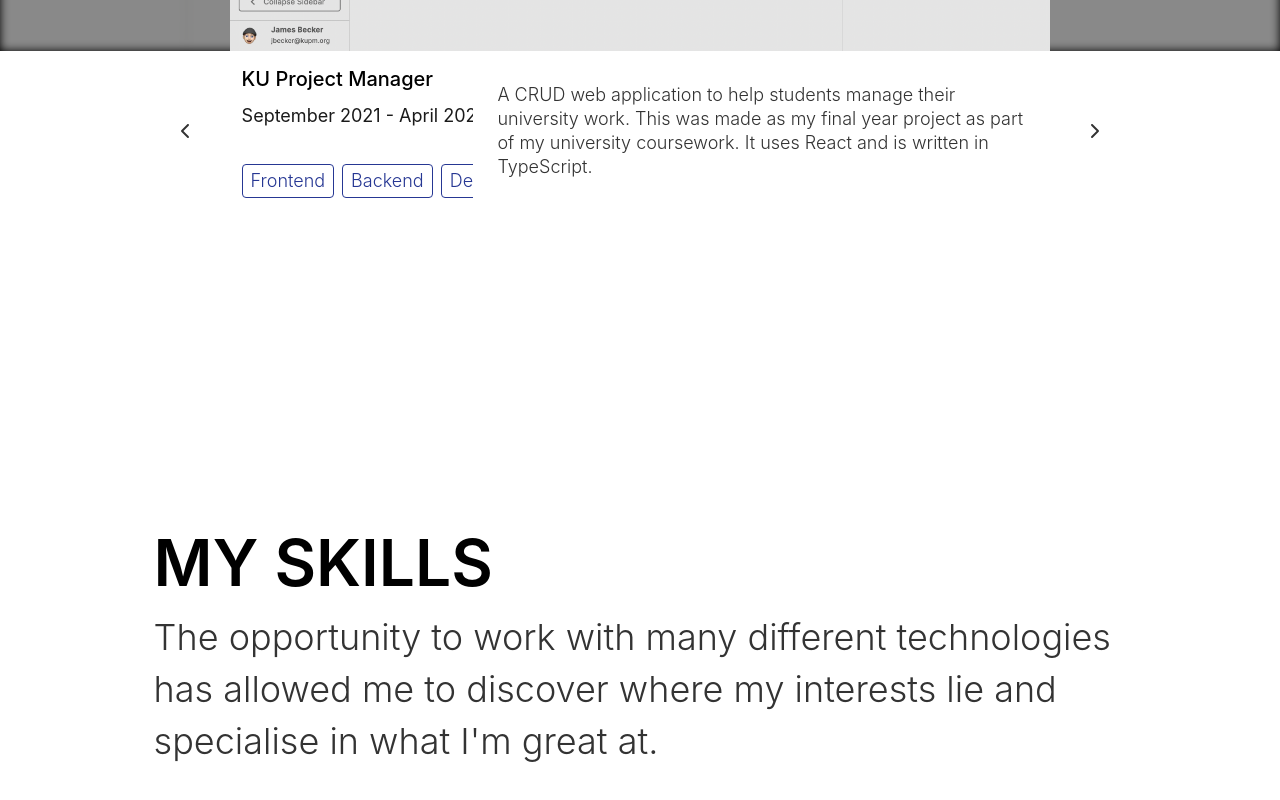
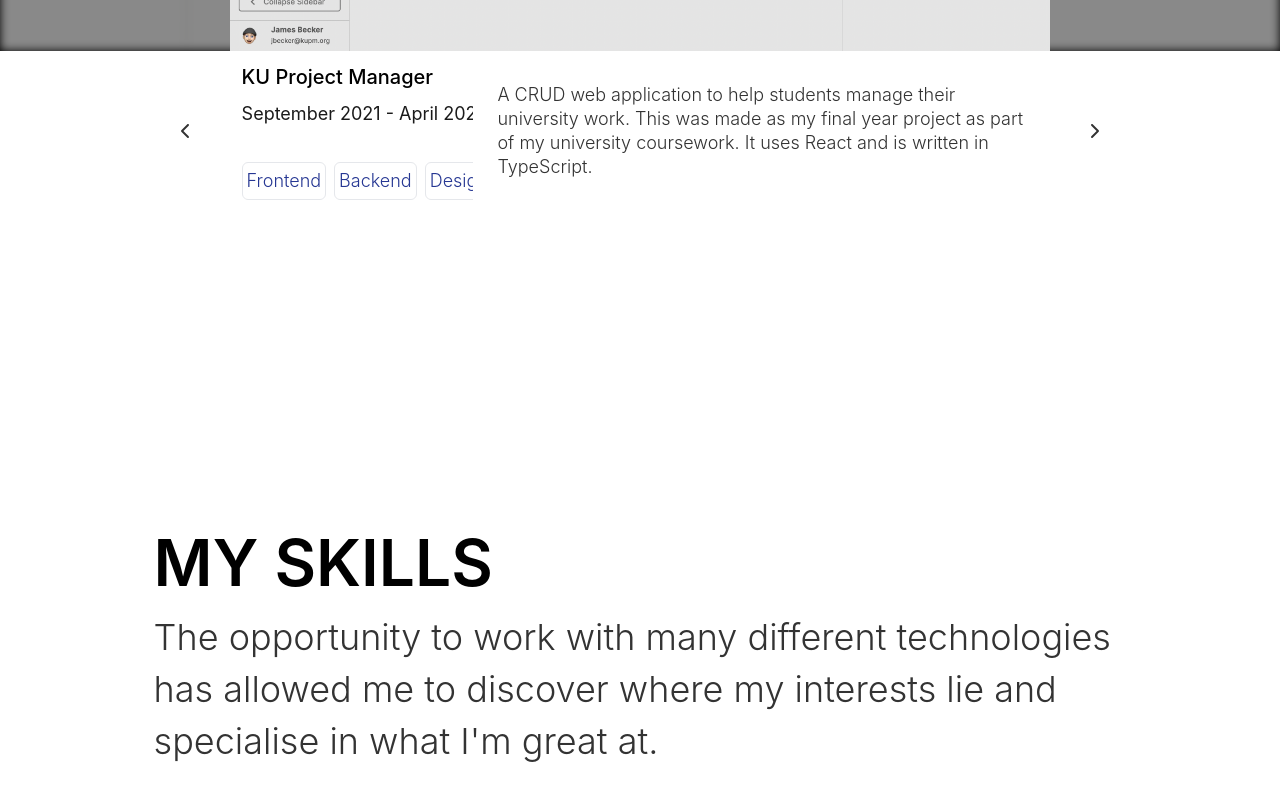
Before and after one commit to jameskbecker/portfolio-old, a Next.js app: page / in a window 1280 px wide. Shown: the part 2125-2925 px from the top of the page. Built offline with nearby package versions, Linux system fonts and the light colour scheme.

Commit message:
Update Tag (p1)

```diff
--- /dev/null
+++ b/src/components/Tag-/index.tsx
@@ -0,0 +1,9 @@
+const Tag = ({ label }) => (
+  <div className="item-center flex flex-initial flex-wrap justify-center overflow-hidden rounded-md border p-1">
+    <span className="overflow-hidden text-ellipsis whitespace-nowrap text-base font-light text-brand dark:text-brandDark md:text-lg">
+      {label}
+    </span>
+  </div>
+);
+
+export default Tag;
--- a/src/components/tag/index.tsx
+++ /dev/null
@@ -1,10 +0,0 @@
-import { BodySmall } from '../typography/Body';
-import { StyledTag } from './styles';
-
-const Tag = ({ label }) => (
-  <StyledTag>
-    <BodySmall>{label}</BodySmall>
-  </StyledTag>
-);
-
-export default Tag;
--- a/src/components/tag/styles.ts
+++ /dev/null
@@ -1,23 +0,0 @@
-import styled from 'styled-components';
-
-export const StyledTag = styled.div`
-  flex: 0 1 auto;
-  display: flex;
-  flex-direction: row;
-  justify-content: center;
-  align-items: center;
-
-  border: 0.5px solid ${({ theme }) => theme.brand};
-  border-radius: 0.25rem;
-  padding: 0.25rem 0.5rem;
-
-  & > * {
-    white-space: nowrap;
-    text-wrap: nowrap;
-    text-overflow: ellipsis;
-    overflow: hidden;
-    color: ${({ theme }) => theme.brand};
-  }
-
-  overflow: hidden;
-`;
--- a/src/features/gallery/GalleryHeader.tsx
+++ b/src/features/gallery/GalleryHeader.tsx
@@ -1,4 +1,4 @@
-import Tag from '@/components/tag';
+import Tag from '@/components/Tag-';
 import { H4, H5 } from '@/components/typography/Headings';
 import { StyledHeader, TagContainer } from './styles';
 
```
